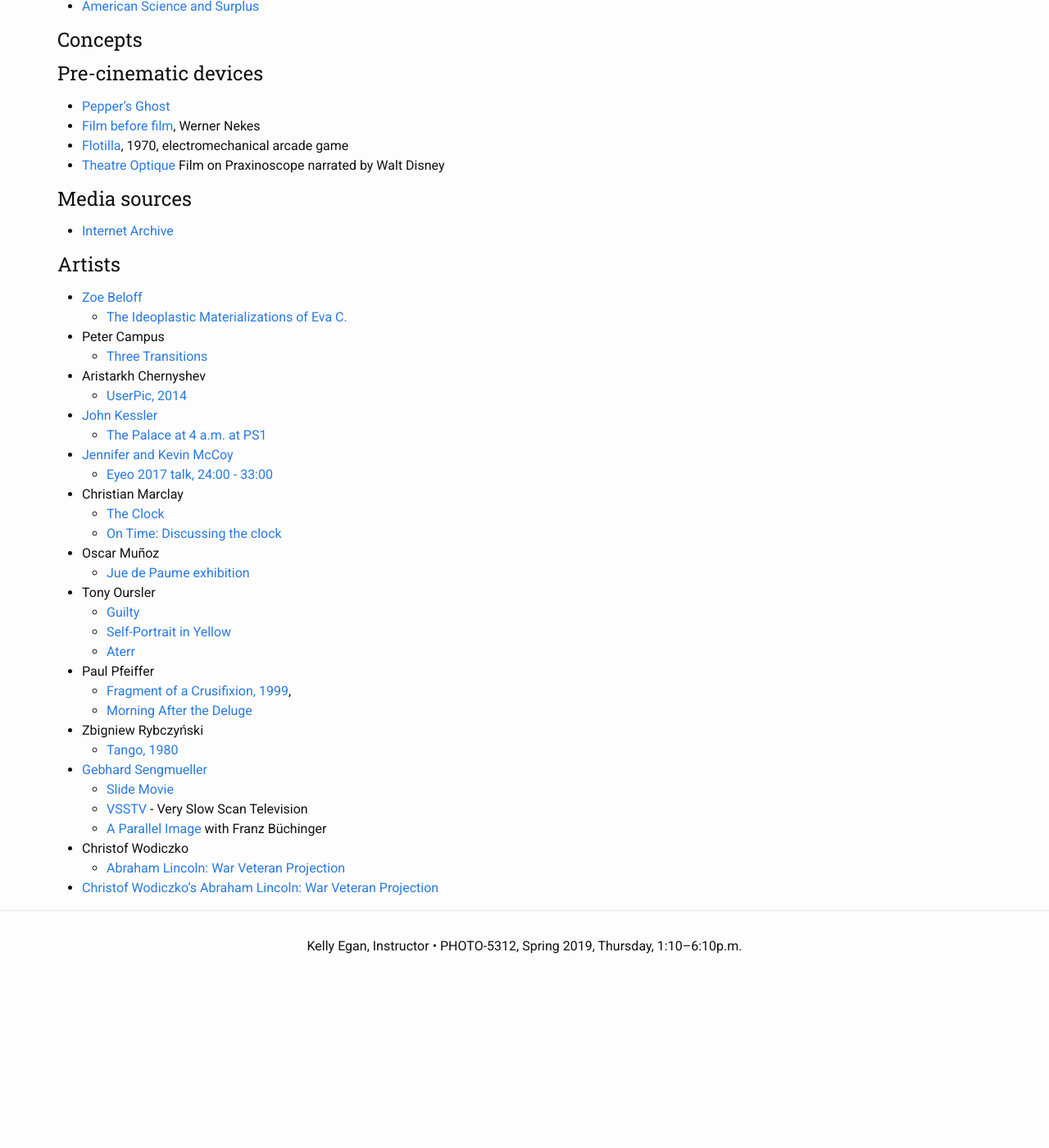
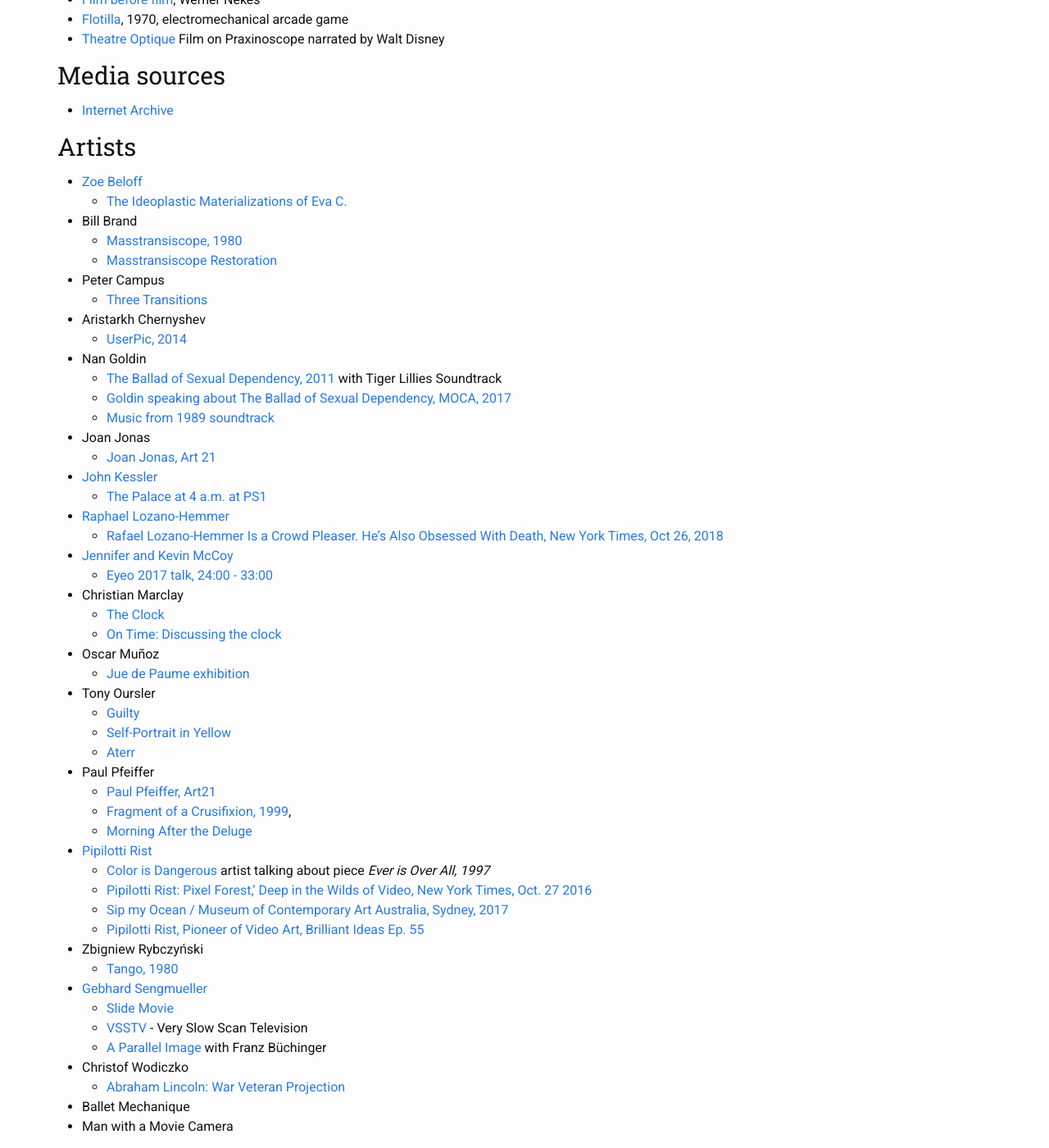
Before and after one commit to kellyegan/StillMoving, a Jekyll site: the page built from resources.md, in a window 1280 px wide and 1400 px high, scrolled down 300 px. Shown: the whole window at 82% size. Built offline with Jekyll 4.4.1, drawn with Linux system fonts in a browser that asks for light colours; before the commit the page ends 1496 px from its top, so only the background shows below that.

Commit message:
Update resource list.

```diff
--- a/resources.md
+++ b/resources.md
@@ -6,56 +6,65 @@ permalink: /resources/
 
 A collection of sites, tools and artist referenced in class.
 
-[Demo video](https://www.dropbox.com/s/gfxe24sjc5ey49l/09262017_granoffview.mov?dl=0)
-
-### Suppliers
-
-* [American Science and Surplus](http://sciplus.com)
-
-### Concepts
-
-### Pre-cinematic devices
+## Pre-cinematic devices
 
 * [Pepper's Ghost](https://en.wikipedia.org/wiki/Pepper%27s_ghost)
 * [Film before film](https://www.youtube.com/watch?v=fKTvEsvH59g), Werner Nekes
 * [Flotilla](https://www.youtube.com/watch?v=rDFaqnwp9Rg), 1970, electromechanical arcade game
 * [Theatre Optique](https://www.youtube.com/watch?v=TAUA6pg_EXk) Film on Praxinoscope narrated by Walt Disney
 
-### Media sources
+## Media sources
 
 * [Internet Archive](http://archive.org/)
 
-### Artists
+## Artists
 
 * [Zoe Beloff](http://www.zoebeloff.com)
-  * [The Ideoplastic Materializations of Eva C.](http://www.zoebeloff.com/eva/)
+	* [The Ideoplastic Materializations of Eva C.](http://www.zoebeloff.com/eva/)
+* Bill Brand
+	* [Masstransiscope, 1980](https://www.youtube.com/watch?v=d-2oxMB8U-E)
+	* [Masstransiscope Restoration](https://www.youtube.com/watch?v=c-_eHFXqxpQ)
 * Peter Campus
-  * [Three Transitions](https://www.youtube.com/watch?v=Ar99AfOJ2o8)
+	* [Three Transitions](https://www.youtube.com/watch?v=Ar99AfOJ2o8)
 * Aristarkh Chernyshev
-  * [UserPic, 2014](https://vimeo.com/110937131)
+	* [UserPic, 2014](https://vimeo.com/110937131)
+* Nan Goldin
+	* [The Ballad of Sexual Dependency, 2011](https://www.youtube.com/watch?v=PlZJMS1wwsU) with Tiger Lillies Soundtrack
+	* [Goldin speaking about The Ballad of Sexual Dependency, MOCA, 2017](https://www.youtube.com/watch?v=iDSvD0yhjWQ)
+	* [Music from 1989 soundtrack](https://www.youtube.com/playlist?list=PLoTdNh8NUV7wNQWSsqXDinq187aO-Ewoa)
+* Joan Jonas
+	* [Joan Jonas, Art 21](https://art21.org/artist/joan-jonas/)
 * [John Kessler](http://www.jonkessler.com/)
-  * [The Palace at 4 a.m. at PS1](https://www.youtube.com/watch?v=k-uBggfiMGo)
+	* [The Palace at 4 a.m. at PS1](https://www.youtube.com/watch?v=k-uBggfiMGo)
+* [Raphael Lozano-Hemmer](http://www.lozano-hemmer.com/)
+	* [Rafael Lozano-Hemmer Is a Crowd Pleaser. He’s Also Obsessed With Death, New York Times, Oct 26, 2018](https://www.nytimes.com/2018/10/26/arts/design/rafael-lozano-hemmer-hirshhorn.html)
 * [Jennifer and Kevin McCoy](http://mccoyspace.com/)
-  * [Eyeo 2017 talk, 24:00 - 33:00](https://vimeo.com/232544899)
+	* [Eyeo 2017 talk, 24:00 - 33:00](https://vimeo.com/232544899)
 * Christian Marclay
-  * [The Clock](https://www.youtube.com/watch?v=xp4EUryS6ac)
-  * [On Time: Discussing the clock](https://www.youtube.com/watch?v=EQ_wKD6XQTM)
+	* [The Clock](https://www.youtube.com/watch?v=xp4EUryS6ac)
+	* [On Time: Discussing the clock](https://www.youtube.com/watch?v=EQ_wKD6XQTM)
 * Oscar Muñoz
-  * [Jue de Paume exhibition](https://vimeo.com/98543782)
+	* [Jue de Paume exhibition](https://vimeo.com/98543782)
 * Tony Oursler
-  * [Guilty](https://www.youtube.com/watch?v=zbj-Nsqg11E)
-  * [Self-Portrait in Yellow](https://www.youtube.com/watch?v=OkSOLlmTFoc&t=5s)
-  * [Aterr](https://www.youtube.com/watch?v=StwsM_riSf0)
+	* [Guilty](https://www.youtube.com/watch?v=zbj-Nsqg11E)
+	* [Self-Portrait in Yellow](https://www.youtube.com/watch?v=OkSOLlmTFoc&t=5s)
+	* [Aterr](https://www.youtube.com/watch?v=StwsM_riSf0)
 * Paul Pfeiffer
-  * [Fragment of a Crusifixion, 1999](https://www.youtube.com/watch?v=cu12tN8AJdU),
-  * [Morning After the Deluge](https://www.youtube.com/watch?v=9-i_JTR7eMc)
+	* [Paul Pfeiffer, Art21](https://art21.org/artist/paul-pfeiffer/)
+	* [Fragment of a Crusifixion, 1999](https://www.youtube.com/watch?v=cu12tN8AJdU),
+	* [Morning After the Deluge](https://www.youtube.com/watch?v=9-i_JTR7eMc)
+* [Pipilotti Rist](https://pipilottirist.net/)
+	* [Color is Dangerous](http://channel.louisiana.dk/video/pipilotti-rist-color-dangerous) artist talking about piece *Ever is Over All, 1997*
+	* [Pipilotti Rist: Pixel Forest,’ Deep in the Wilds of Video, New York Times, Oct. 27 2016](https://www.nytimes.com/2016/10/28/arts/design/pipilotti-rist-pixel-forest-deep-in-the-wilds-of-video.html)
+	* [Sip my Ocean / Museum of Contemporary Art Australia, Sydney, 2017](https://www.youtube.com/watch?v=866ifa-TewQ)
+	* [Pipilotti Rist, Pioneer of Video Art, Brilliant Ideas Ep. 55](https://www.youtube.com/watch?v=nCusgvPo5vM)
 * Zbigniew Rybczyński
-  * [Tango, 1980](https://vimeo.com/90339479)
+	* [Tango, 1980](https://vimeo.com/90339479)
 * [Gebhard Sengmueller](http://www.gebseng.com)
-  * [Slide Movie](https://vimeo.com/143231146)
-  * [VSSTV](https://vimeo.com/143231190) - Very Slow Scan Television
-  * [A Parallel Image](https://vimeo.com/143229255) with Franz Büchinger
+	* [Slide Movie](https://vimeo.com/143231146)
+	* [VSSTV](https://vimeo.com/143231190) - Very Slow Scan Television
+	* [A Parallel Image](https://vimeo.com/143229255) with Franz Büchinger
 * Christof Wodiczko
-  * [Abraham Lincoln: War Veteran Projection](https://vimeo.com/53446621)
-
-* [Christof Wodiczko's Abraham Lincoln: War Veteran Projection](https://vimeo.com/53446621)
+	* [Abraham Lincoln: War Veteran Projection](https://vimeo.com/53446621)
+* Ballet Mechanique
+* Man with a Movie Camera
```
